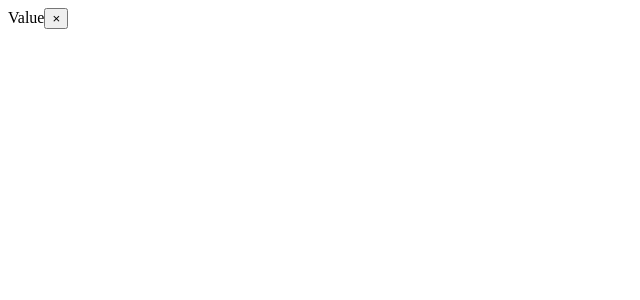
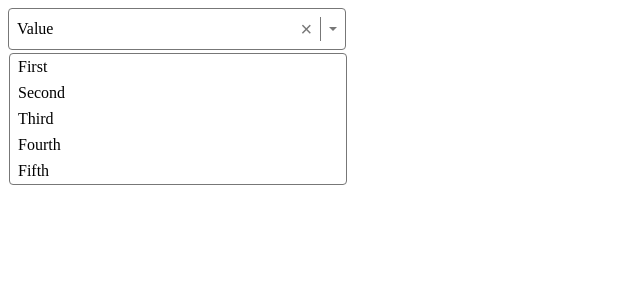
Before and after one commit to paytonshaltis/react-custom-select, a React (Vite) app: page / in a window 1280 px wide. Shown: the top 300 px of the page, without its empty margins (0-640 px from the left). Built offline with nearby package versions, Linux system fonts and the light colour scheme.

Commit message:
Adds styles for single select dropdown.

```diff
--- a/src/App.tsx
+++ b/src/App.tsx
@@ -1,7 +1,15 @@
-import Select from "./Select";
+import Select, { SelectOption } from "./Select";
+
+const options: SelectOption[] = [
+  { label: "First", value: 1 },
+  { label: "Second", value: 2 },
+  { label: "Third", value: 3 },
+  { label: "Fourth", value: 4 },
+  { label: "Fifth", value: 5 },
+];
 
 function App() {
-  return <Select onChange={() => {}} options={[]}></Select>;
+  return <Select onChange={() => {}} options={options}></Select>;
 }
 
 export default App;
--- a/src/Select.tsx
+++ b/src/Select.tsx
@@ -3,7 +3,7 @@
 // A single Select option for the Select component.
 type SelectOption = {
   label: string;
-  value: string;
+  value: any;
 };
 
 // Props to be passed to the Select component.
@@ -15,15 +15,15 @@
 
 const Select = ({ value, onChange, options }: SelectProps) => {
   return (
-    <div className={styles.container}>
+    <div tabIndex={0} className={styles.container}>
       <span className={styles.value}>Value</span>
       <button className={styles["clear-button"]}>&times;</button>
       <div className={styles.divider}></div>
       <div className={styles.caret}></div>
-      <ul className={styles.options}>
+      <ul className={`${styles.options} ${styles.show}`}>
         {options.map((option: SelectOption) => {
           return (
-            <li key={option.value} className={styles.option}>
+            <li key={option.label} className={styles.option}>
               {option.label}
             </li>
           );
@@ -34,3 +34,4 @@
 };
 
 export default Select;
+export type { SelectOption };
--- a/src/select.module.css
+++ b/src/select.module.css
@@ -1,2 +1,82 @@
 .container {
+  position: relative;
+  width: 20em;
+  min-height: 1.5em;
+  border: 0.05em solid #777;
+  display: flex;
+  align-items: center;
+  gap: 0.5em;
+  padding: 0.5em;
+  border-radius: 0.25em;
+  outline: none;
 }
+
+.container:focus {
+  border-color: hsl(200, 100%, 50%);
+}
+
+.value {
+  flex-grow: 1;
+}
+
+.clear-button {
+  background: none;
+  color: #777;
+  border: none;
+  outline: none;
+  cursor: pointer;
+  padding: 0;
+  font-size: 1.25em;
+}
+
+.clear-button:focus,
+.clear-button:hover {
+  color: #333;
+}
+
+.divider {
+  background-color: #777;
+  align-self: stretch;
+  width: 0.05em;
+}
+
+.caret {
+  translate: 0 25%;
+  border: 0.25em solid transparent;
+  border-top-color: #777;
+}
+
+.options {
+  position: absolute;
+  margin: 0;
+  padding: 0;
+  list-style: none;
+  display: none;
+  max-height: 15em;
+  overflow-y: auto;
+  border: 0.05em solid #777;
+  border-radius: 0.25em;
+  width: 100%;
+  left: 0;
+  top: calc(100% + 0.25em);
+  background-color: white;
+  z-index: 100;
+}
+
+.options.show {
+  display: block;
+}
+
+.option {
+  padding: 0.25em 0.5em;
+  cursor: pointer;
+}
+
+.option.highlighted {
+  background-color: hsl(200, 100%, 50%);
+  color: white;
+}
+
+.option.selected {
+  background-color: hsl(200, 100%, 70%);
+}
```
